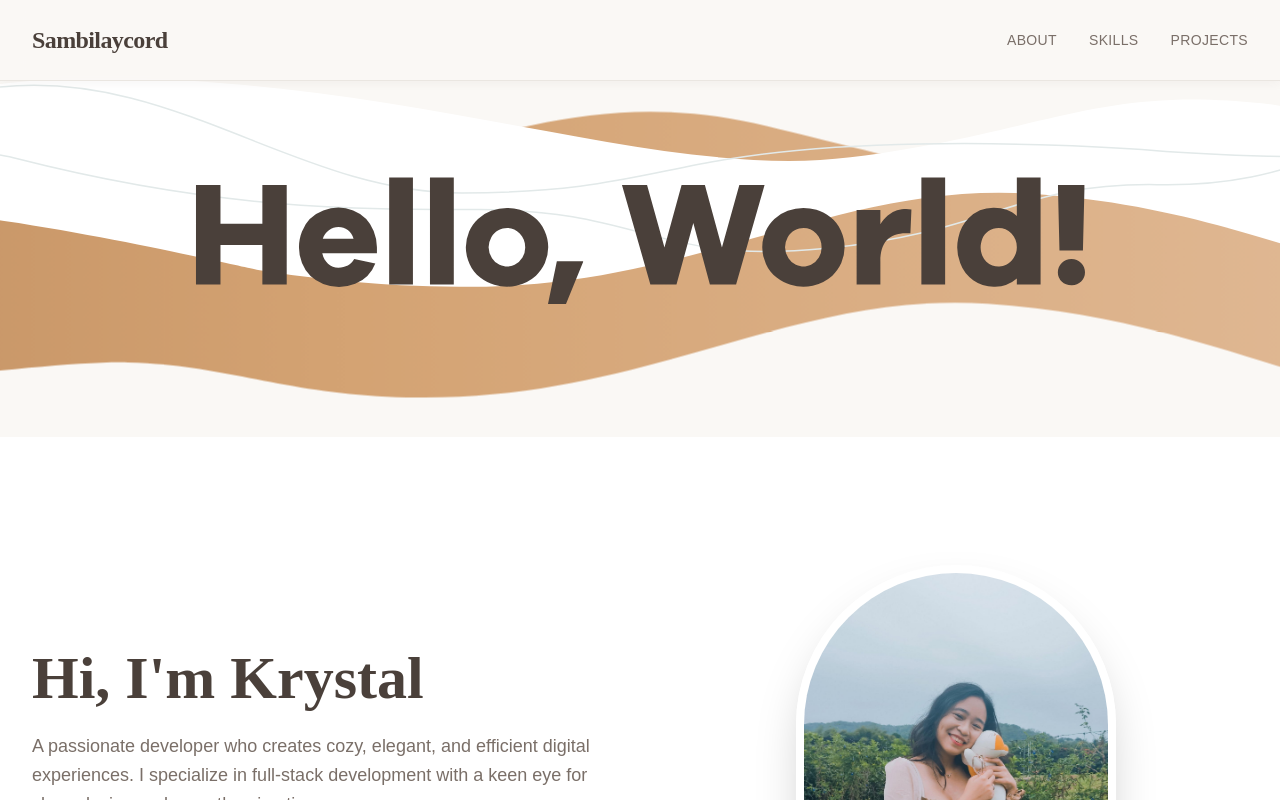
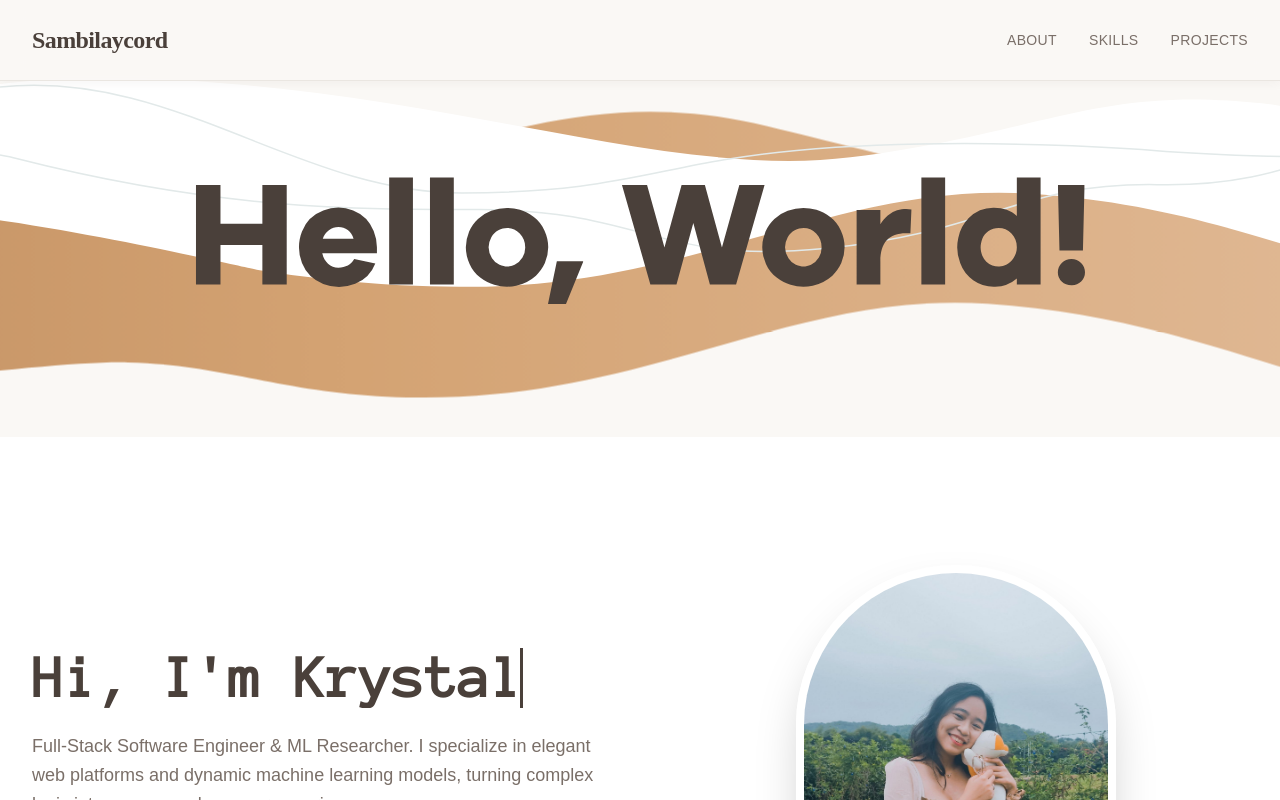
Before and after one commit to Sambilaycord/ePortfolio, a React (Vite) app: page / in a window 1280 px wide. Shown: the top 800 px of the page. Built offline with nearby package versions, Linux system fonts and the light colour scheme.

Commit message:
cleaned up and added little features

```diff
--- a/src/App.jsx
+++ b/src/App.jsx
@@ -69,10 +69,10 @@ function App() {
       <section id="about" className="w-full bg-secondary">
         <div className="max-w-7xl mx-auto px-6 lg:px-8 py-20 md:py-32 flex flex-col-reverse md:flex-row items-center gap-12">
           <div className="flex-1 text-center md:text-left">
-            <h1 className="text-4xl md:text-5xl lg:text-6xl font-heading font-bold mb-6 text-text-main">Hi, I'm Krystal</h1>
+            <h1 className="text-4xl md:text-5xl lg:text-6xl font-heading font-bold mb-6 text-text-main cursor typewriter-animation">Hi, I'm Krystal</h1>
             <p className="text-lg text-text-muted mb-8 leading-relaxed max-w-2xl mx-auto md:mx-0">
-              A passionate developer who creates cozy, elegant, and efficient digital experiences.
-              I specialize in full-stack development with a keen eye for clean design and smooth animations.
+              Full-Stack Software Engineer & ML Researcher. I specialize in elegant web platforms and
+              dynamic machine learning models, turning complex logic into cozy, seamless user experiences.
             </p>
             <a href="#contact" className="inline-flex items-center gap-2 bg-accent text-white px-8 py-3 rounded-full font-medium transition-all duration-300 hover:bg-accent-light hover:text-text-main hover:-translate-y-1 shadow-[0_4px_6px_-1px_rgba(74,64,58,0.1)] hover:shadow-[0_10px_15px_-3px_rgba(74,64,58,0.15)]">
               <Mail size={18} /> Let's Talk
--- a/src/index.css
+++ b/src/index.css
@@ -1,3 +1,4 @@
+@import url('https://fonts.googleapis.com/css?family=Anonymous+Pro');
 @import "tailwindcss";
 
 @theme {
@@ -127,3 +128,34 @@ h6 {
     transform: translateX(-20px);
   }
 }
+
+/* Typewriter Animation */
+.cursor {
+  width: 15ch;
+  white-space: nowrap;
+  overflow: hidden;
+  border-right: 3px solid;
+  font-family: 'Anonymous Pro', monospace;
+}
+
+/* Animation */
+.typewriter-animation {
+  animation:
+    typewriter 3s steps(30) 1s 1 normal both,
+    blinkingCursor 1s step-end 4s infinite;
+}
+
+@keyframes typewriter {
+  from {
+    width: 0;
+  }
+}
+
+@keyframes blinkingCursor {
+  0%, 100% {
+    border-right-color: var(--color-text-main, #4A403A);
+  }
+  50% {
+    border-right-color: transparent;
+  }
+}
```
